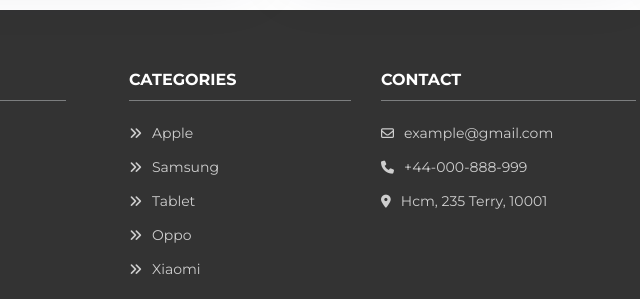
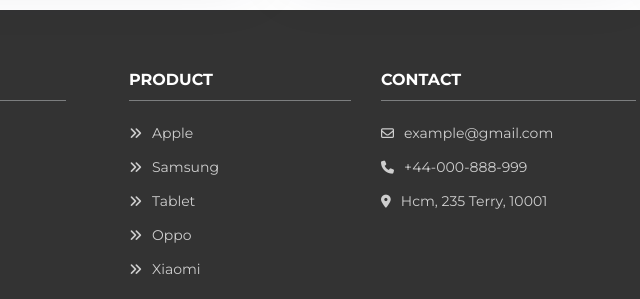
Before and after one commit to doanh0401/HoaiTien_KhaiDoanh_CapstoneJS, a plain HTML site: page index.html in a window 1280 px wide. Shown: the part 2462-2761 px from the top of the page, 179-819 px from the left. Drawn offline with nearby package versions, Linux system fonts and the light colour scheme.

Commit message:
edit footer

```diff
--- a/index.html
+++ b/index.html
@@ -299,7 +299,7 @@
               </div>
               <div class="col-lg-3 col-sm-6 pl-lg-5 mt-sm-0 mt-4">
                 <div class="footer_item">
-                  <h6>CATEGORIES</h6>
+                  <h6>PRODUCT</h6>
                   <ul>
                     <li>
                       <a href=""><i class="fa-solid fa-angles-right"></i>Apple</a>
```
